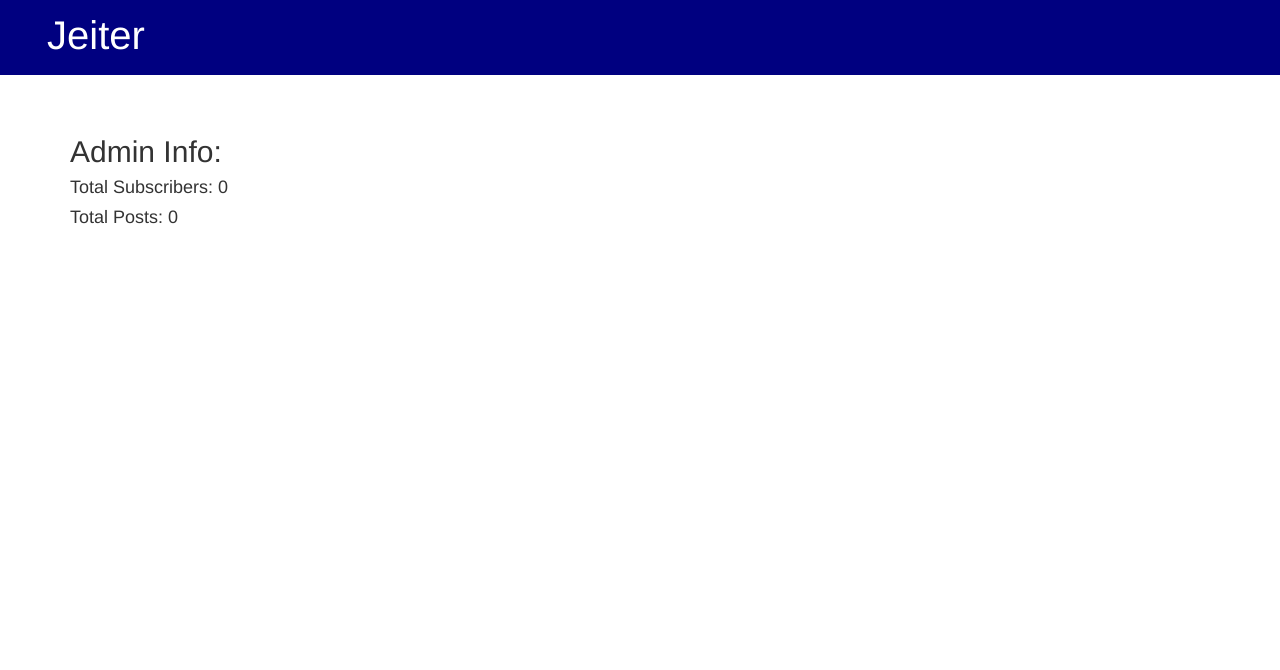
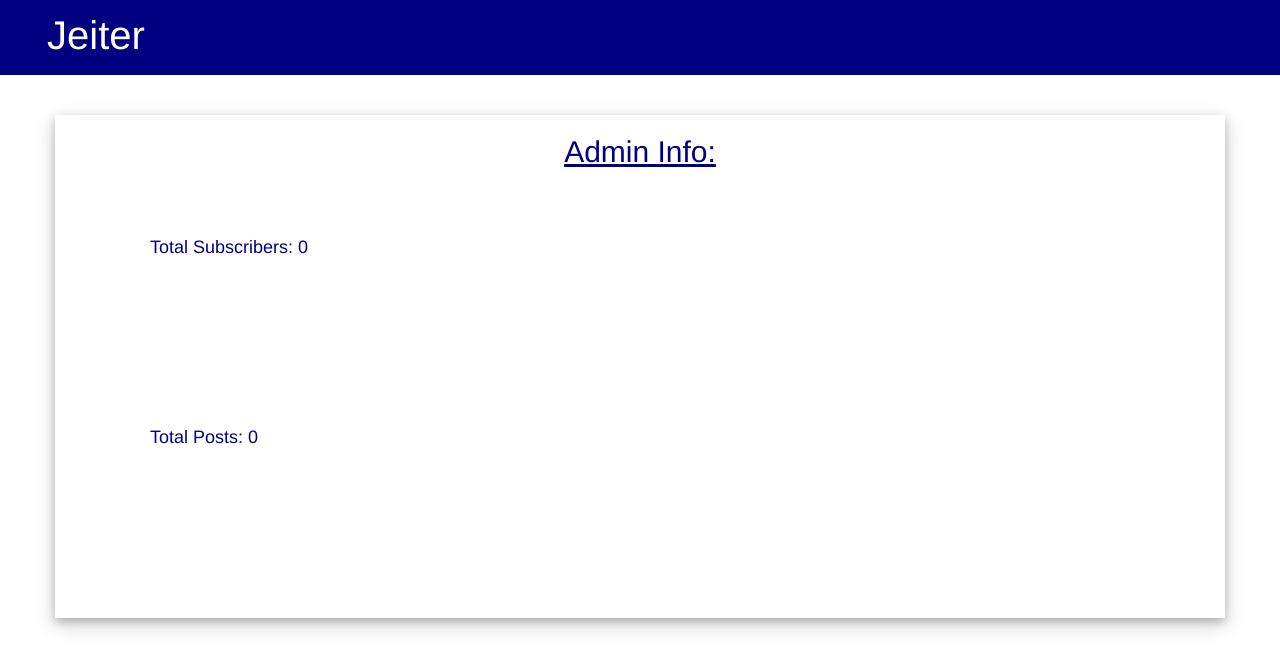
Before and after one commit to JeremyKimotho/blogs, a Flask app: page /profile/admin/1/1 in a window 1280 px wide. Shown: the top 670 px of the page. Run offline with Flask 2, Linux system fonts and the light colour scheme; data that the repository does not hold is empty; some libraries are stand-ins or nearby versions.

Commit message:
have added all the styling and some default text

```diff
--- a/app/auth/views.py
+++ b/app/auth/views.py
@@ -1,7 +1,7 @@
 from flask import render_template, redirect, url_for, flash, request, session
 from flask_login import login_user, logout_user, login_required
 from . import auth
-from ..models import User
+from ..models import User, Post
 from .forms import RegistrationForm, LoginForm
 from .. import db
 from ..email import welcome_mail_message
@@ -10,6 +10,7 @@ from ..email import welcome_mail_message
 @auth.route('/register', methods=['GET', 'POST'])
 def register():
   User.init_db()
+  Post.default_posts()
   form = RegistrationForm()
 
   if form.validate_on_submit():
@@ -26,6 +27,7 @@ def register():
 @auth.route('/login', methods=['GET', 'POST'])
 def login():
   User.init_db()
+  Post.default_posts()
   login_form = LoginForm()
   if login_form.validate_on_submit():
     user = User.query.filter_by(username=login_form.username.data).first()
--- /dev/null
+++ b/app/static/css/admin.css
@@ -0,0 +1,18 @@
+.container {
+  background-color: white;
+  box-shadow: 0 4px 8px 0 rgba(0, 0, 0, 0.2),
+    0 6px 20px 0 rgba(0, 0, 0, 0.19);
+}
+
+.container h2{
+  text-align:center;
+  text-decoration:underline;
+  color:#000080;
+  padding-bottom:60px;
+}
+
+.container h4{
+  color:#000080;
+  padding-bottom:160px;
+  padding-left:80px;
+}
--- a/app/templates/profile/admin.html
+++ b/app/templates/profile/admin.html
@@ -1,6 +1,10 @@
 {% extends 'base.html' %}
 {% import 'macros.html' as macro %}
 
+{% block styles %}
+{{super()}}
+<link rel='stylesheet' href="{{url_for('static', filename='css/admin.css')}}">
+{% endblock %}
 {% block content %}
 <div class="container">
   <div class="row">
--- a/app/templates/profile/profile.html
+++ b/app/templates/profile/profile.html
@@ -1,11 +1,15 @@
 {% extends 'base.html' %}
 {% import 'macros.html' as macro %}
 
+{% block styles %}
+{{super()}}
+<link rel='stylesheet' href="{{url_for('static', filename='css/admin.css')}}">
+{% endblock %}
 {% block content %}
 <div class="container">
   <div class="row">
     <div class="col-lg-12">
-      <h2>My Info</h2>
+      <h2>My Info:</h2>
       <h4>Member for: {{memberFor}}</h4>
     </div>
   </div>
```
Also changed, not shown: app/models.py (+20 -0 lines), app/static/css/styles.css (+11 -0 lines).
